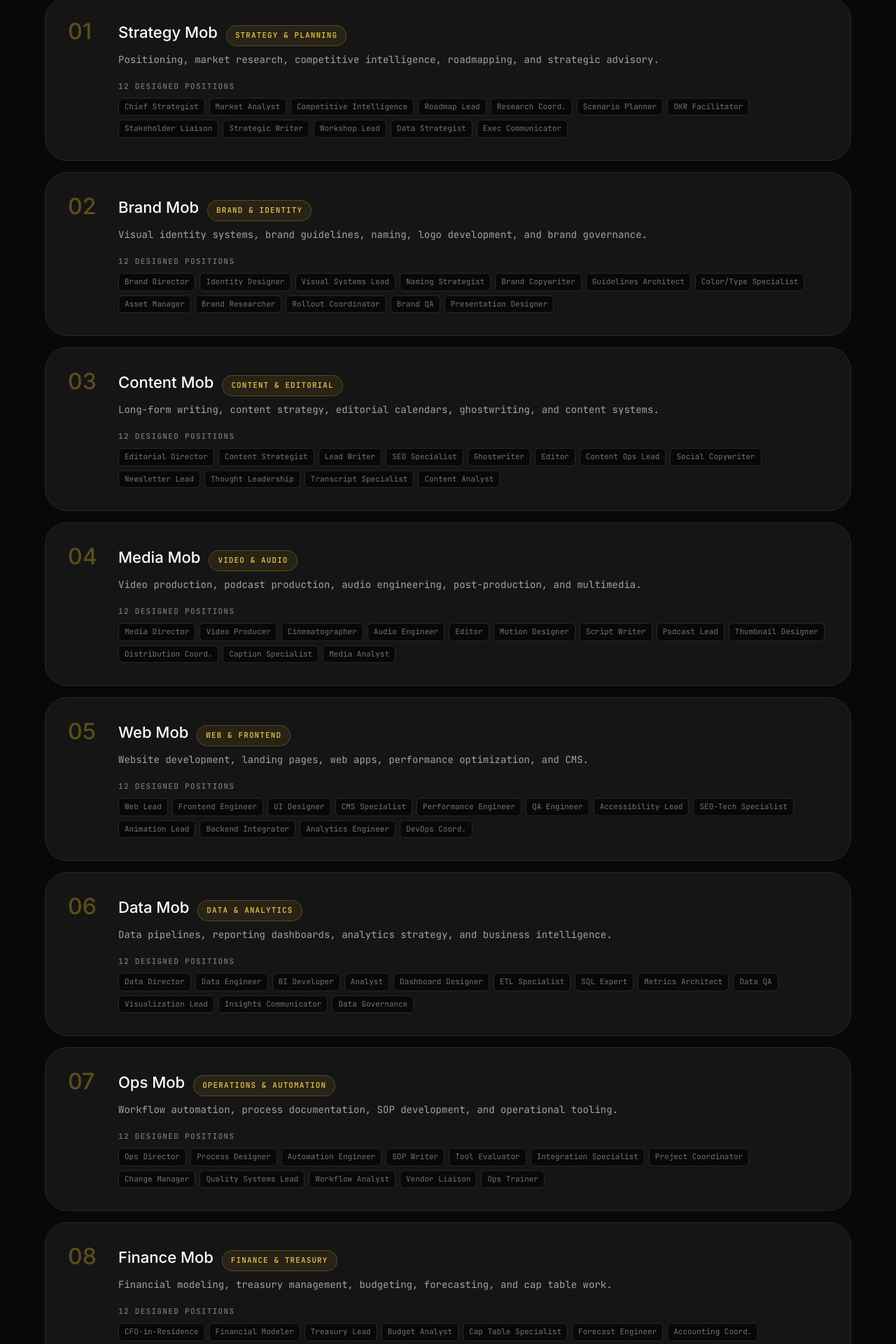
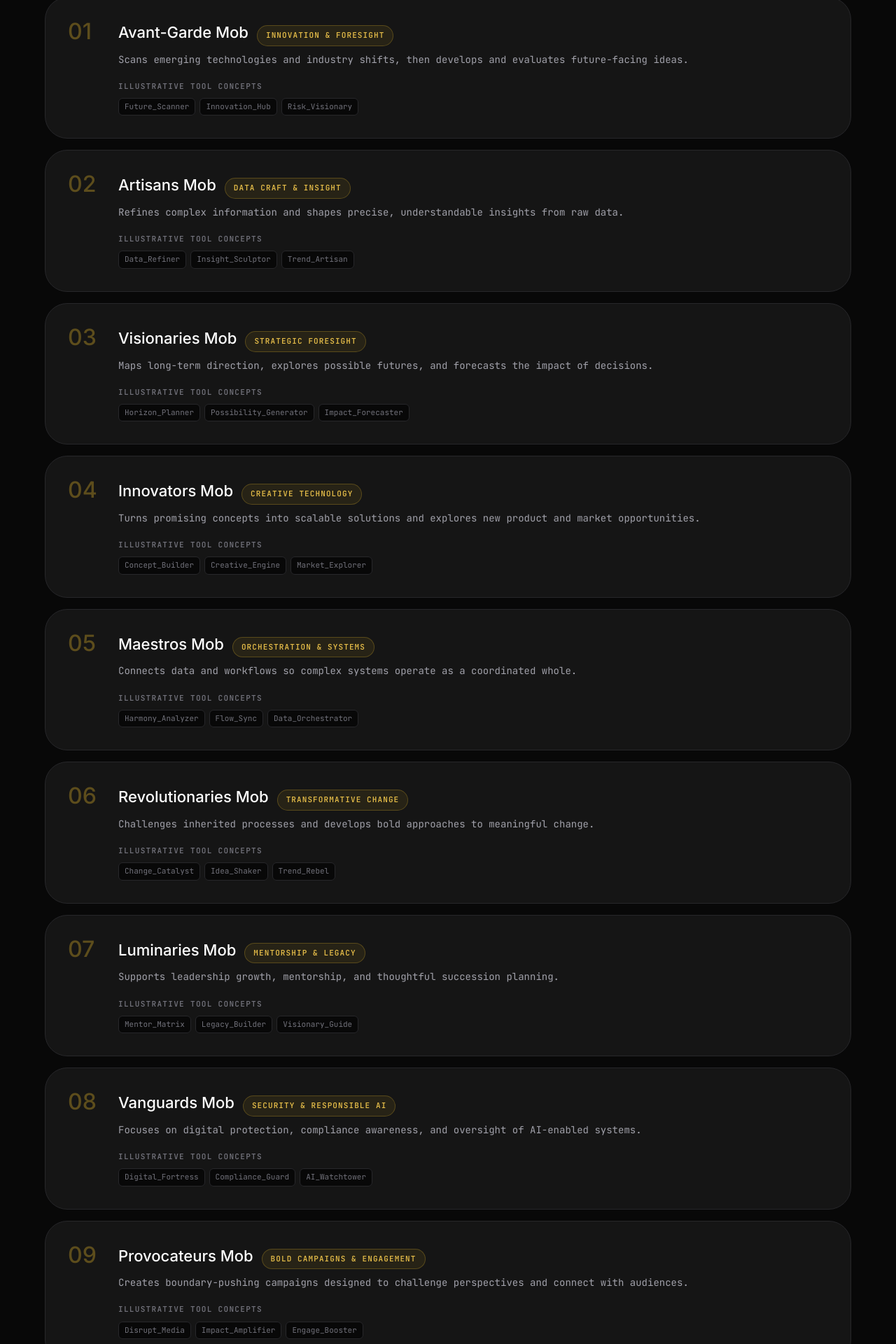
Before and after one commit to MajorDream444/amasolagi-site, a Next.js app: page /mobs in a window 1280 px wide. Shown: the part 710-2630 px from the top of the page at 70% size. Built offline with nearby package versions, Linux system fonts and the light colour scheme.

Commit message:
fix: align canonical Mob content and contact disclosure

```diff
--- a/src/app/mobs/page.tsx
+++ b/src/app/mobs/page.tsx
@@ -10,78 +10,18 @@ export const metadata: Metadata = pageMetadata({
 });
 
 const mobs = [
-  {
-    id: "01", name: "Strategy Mob",
-    domain: "Strategy & Planning",
-    description: "Positioning, market research, competitive intelligence, roadmapping, and strategic advisory.",
-    positions: ["Chief Strategist", "Market Analyst", "Competitive Intelligence", "Roadmap Lead", "Research Coord.", "Scenario Planner", "OKR Facilitator", "Stakeholder Liaison", "Strategic Writer", "Workshop Lead", "Data Strategist", "Exec Communicator"],
-  },
-  {
-    id: "02", name: "Brand Mob",
-    domain: "Brand & Identity",
-    description: "Visual identity systems, brand guidelines, naming, logo development, and brand governance.",
-    positions: ["Brand Director", "Identity Designer", "Visual Systems Lead", "Naming Strategist", "Brand Copywriter", "Guidelines Architect", "Color/Type Specialist", "Asset Manager", "Brand Researcher", "Rollout Coordinator", "Brand QA", "Presentation Designer"],
-  },
-  {
-    id: "03", name: "Content Mob",
-    domain: "Content & Editorial",
-    description: "Long-form writing, content strategy, editorial calendars, ghostwriting, and content systems.",
-    positions: ["Editorial Director", "Content Strategist", "Lead Writer", "SEO Specialist", "Ghostwriter", "Editor", "Content Ops Lead", "Social Copywriter", "Newsletter Lead", "Thought Leadership", "Transcript Specialist", "Content Analyst"],
-  },
-  {
-    id: "04", name: "Media Mob",
-    domain: "Video & Audio",
-    description: "Video production, podcast production, audio engineering, post-production, and multimedia.",
-    positions: ["Media Director", "Video Producer", "Cinematographer", "Audio Engineer", "Editor", "Motion Designer", "Script Writer", "Podcast Lead", "Thumbnail Designer", "Distribution Coord.", "Caption Specialist", "Media Analyst"],
-  },
-  {
-    id: "05", name: "Web Mob",
-    domain: "Web & Frontend",
-    description: "Website development, landing pages, web apps, performance optimization, and CMS.",
-    positions: ["Web Lead", "Frontend Engineer", "UI Designer", "CMS Specialist", "Performance Engineer", "QA Engineer", "Accessibility Lead", "SEO-Tech Specialist", "Animation Lead", "Backend Integrator", "Analytics Engineer", "DevOps Coord."],
-  },
-  {
-    id: "06", name: "Data Mob",
-    domain: "Data & Analytics",
-    description: "Data pipelines, reporting dashboards, analytics strategy, and business intelligence.",
-    positions: ["Data Director", "Data Engineer", "BI Developer", "Analyst", "Dashboard Designer", "ETL Specialist", "SQL Expert", "Metrics Architect", "Data QA", "Visualization Lead", "Insights Communicator", "Data Governance"],
-  },
-  {
-    id: "07", name: "Ops Mob",
-    domain: "Operations & Automation",
-    description: "Workflow automation, process documentation, SOP development, and operational tooling.",
-    positions: ["Ops Director", "Process Designer", "Automation Engineer", "SOP Writer", "Tool Evaluator", "Integration Specialist", "Project Coordinator", "Change Manager", "Quality Systems Lead", "Workflow Analyst", "Vendor Liaison", "Ops Trainer"],
-  },
-  {
-    id: "08", name: "Finance Mob",
-    domain: "Finance & Treasury",
-    description: "Financial modeling, treasury management, budgeting, forecasting, and cap table work.",
-    positions: ["CFO-in-Residence", "Financial Modeler", "Treasury Lead", "Budget Analyst", "Cap Table Specialist", "Forecast Engineer", "Accounting Coord.", "Grant Researcher", "Investor Reporting", "Compliance Monitor", "Payroll Coordinator", "Financial Writer"],
-  },
-  {
-    id: "09", name: "Legal Mob",
-    domain: "Legal & Compliance",
-    description: "Contract preparation, compliance monitoring, entity governance, and legal documentation.",
-    positions: ["Legal Director", "Contract Drafter", "Compliance Analyst", "Entity Governance Lead", "IP Coordinator", "Policy Writer", "Regulatory Monitor", "Legal Researcher", "NDA Specialist", "Document Manager", "Risk Analyst", "Legal Comms"],
-  },
-  {
-    id: "10", name: "Commerce Mob",
-    domain: "Commerce & Revenue",
-    description: "E-commerce operations, marketplace management, sales workflows, and revenue systems.",
-    positions: ["Commerce Director", "E-comm Engineer", "Marketplace Lead", "Product Lister", "Pricing Strategist", "Sales Ops Lead", "CRM Manager", "Order Fulfillment", "Returns Manager", "Affiliate Coord.", "Revenue Analyst", "Commerce Writer"],
-  },
-  {
-    id: "11", name: "Culture Mob",
-    domain: "Community & Culture",
-    description: "Community building, events coordination, internal culture programs, and culture comms.",
-    positions: ["Culture Director", "Community Manager", "Events Coordinator", "Culture Writer", "DEI Facilitator", "Internal Comms Lead", "Ambassador Program", "Onboarding Designer", "Recognition Lead", "Pulse Surveyor", "Culture Analyst", "Engagement Specialist"],
-  },
-  {
-    id: "12", name: "Intelligence Mob",
-    domain: "Research & Intelligence",
-    description: "Deep research, competitive monitoring, knowledge management, and intelligence synthesis.",
-    positions: ["Intelligence Director", "Research Lead", "Competitive Monitor", "Trend Analyst", "Knowledge Architect", "Literature Reviewer", "Source Curator", "Report Writer", "Synthesis Specialist", "Briefing Coordinator", "Intel QA", "Distribution Lead"],
-  },
+  { id: "01", name: "Avant-Garde Mob", domain: "Innovation & Foresight", description: "Scans emerging technologies and industry shifts, then develops and evaluates future-facing ideas.", tools: ["Future_Scanner", "Innovation_Hub", "Risk_Visionary"] },
+  { id: "02", name: "Artisans Mob", domain: "Data Craft & Insight", description: "Refines complex information and shapes precise, understandable insights from raw data.", tools: ["Data_Refiner", "Insight_Sculptor", "Trend_Artisan"] },
+  { id: "03", name: "Visionaries Mob", domain: "Strategic Foresight", description: "Maps long-term direction, explores possible futures, and forecasts the impact of decisions.", tools: ["Horizon_Planner", "Possibility_Generator", "Impact_Forecaster"] },
+  { id: "04", name: "Innovators Mob", domain: "Creative Technology", description: "Turns promising concepts into scalable solutions and explores new product and market opportunities.", tools: ["Concept_Builder", "Creative_Engine", "Market_Explorer"] },
+  { id: "05", name: "Maestros Mob", domain: "Orchestration & Systems", description: "Connects data and workflows so complex systems operate as a coordinated whole.", tools: ["Harmony_Analyzer", "Flow_Sync", "Data_Orchestrator"] },
+  { id: "06", name: "Revolutionaries Mob", domain: "Transformative Change", description: "Challenges inherited processes and develops bold approaches to meaningful change.", tools: ["Change_Catalyst", "Idea_Shaker", "Trend_Rebel"] },
+  { id: "07", name: "Luminaries Mob", domain: "Mentorship & Legacy", description: "Supports leadership growth, mentorship, and thoughtful succession planning.", tools: ["Mentor_Matrix", "Legacy_Builder", "Visionary_Guide"] },
+  { id: "08", name: "Vanguards Mob", domain: "Security & Responsible AI", description: "Focuses on digital protection, compliance awareness, and oversight of AI-enabled systems.", tools: ["Digital_Fortress", "Compliance_Guard", "AI_Watchtower"] },
+  { id: "09", name: "Provocateurs Mob", domain: "Bold Campaigns & Engagement", description: "Creates boundary-pushing campaigns designed to challenge perspectives and connect with audiences.", tools: ["Disrupt_Media", "Impact_Amplifier", "Engage_Booster"] },
+  { id: "10", name: "Dreamweavers Mob", domain: "Storytelling & Experience", description: "Develops imaginative brand stories and interactive experiences that build emotional connection.", tools: ["Imagination_Vault", "Interactive_Narrator", "Inspire_Generator"] },
+  { id: "11", name: "Guardians Mob", domain: "Trust & Reputation", description: "Helps organizations monitor reputation, prepare for crises, and strengthen transparent practices.", tools: ["Reputation_Watch", "Crisis_Control", "Trust_Sentinel"] },
+  { id: "12", name: "Strategists Mob", domain: "Planning & Growth", description: "Builds practical blueprints, improves operational efficiency, and identifies paths for growth.", tools: ["Blueprint_Maker", "Efficiency_Tuner", "Growth_Compass"] },
 ];
 
 export default function MobsPage() {
@@ -126,7 +66,7 @@ export default function MobsPage() {
             }}
           >
             <span style={{ width: 6, height: 6, borderRadius: "50%", background: "var(--border-light)", display: "inline-block" }} />
-            144 designed positions · Active roster verified separately
+            144 planned AGINT positions · Active roster verified separately
           </p>
         </div>
       </section>
@@ -135,7 +75,7 @@ export default function MobsPage() {
       <section className="section">
         <div className="container">
           <div style={{ display: "flex", flexDirection: "column", gap: 16 }}>
-            {mobs.map(({ id, name, domain, description, positions }) => (
+            {mobs.map(({ id, name, domain, description, tools }) => (
               <div
                 key={id}
                 className="mob-card"
@@ -184,15 +124,15 @@ export default function MobsPage() {
                       {description}
                     </p>
 
-                    {/* Positions */}
+                    {/* Illustrative tool concepts */}
                     <div>
                       <p className="label-mono" style={{ color: "var(--text-dim)", margin: "0 0 10px" }}>
-                        12 Designed Positions
+                        Illustrative tool concepts
                       </p>
                       <div style={{ display: "flex", flexWrap: "wrap", gap: 6 }}>
-                        {positions.map((pos) => (
+                        {tools.map((tool) => (
                           <span
-                            key={pos}
+                            key={tool}
                             style={{
                               fontFamily: "var(--font-mono, 'JetBrains Mono', monospace)",
                               fontSize: 11,
@@ -203,7 +143,7 @@ export default function MobsPage() {
                               padding: "3px 8px",
                             }}
                           >
-                            {pos}
+                            {tool}
                           </span>
                         ))}
                       </div>
@@ -213,6 +153,9 @@ export default function MobsPage() {
               </div>
             ))}
           </div>
+          <p className="body-mono" style={{ color: "var(--text-dim)", fontSize: 12, marginTop: 20 }}>
+            Tool names describe concepts from the AMA planning materials; they do not imply that each tool is currently deployed.
+          </p>
         </div>
       </section>
 
```
